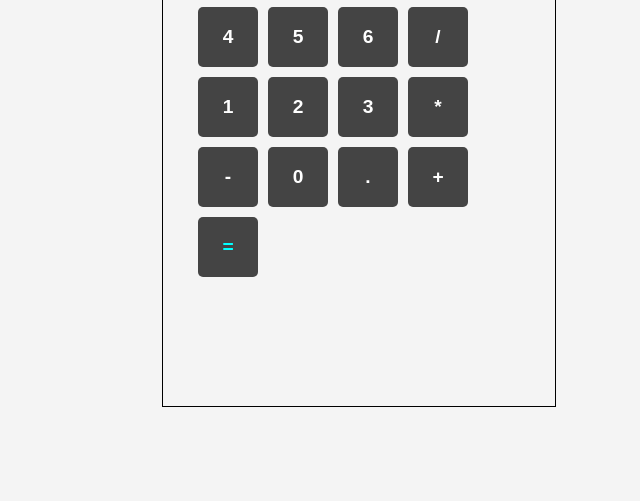
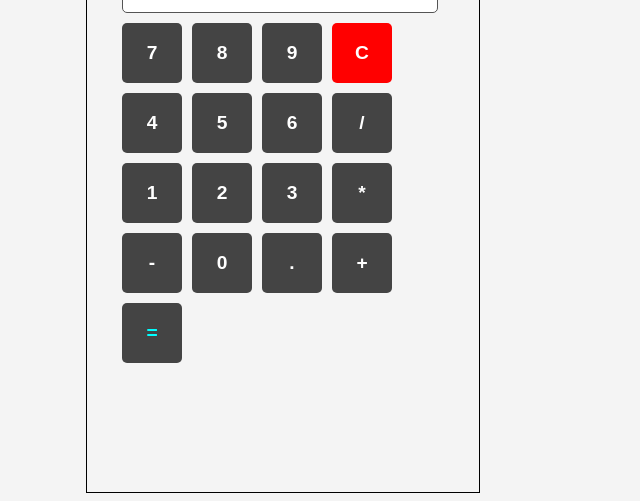
Before and after one commit to Vinaykumar88406/simple-calculator, a plain HTML site: page index.html in a window 1280 px wide. Shown: the part 379-880 px from the top of the page, without its empty margins (414-1054 px from the left). Before the commit the page ends 800 px from the top, so only its background shows below. Drawn offline with Linux system fonts and the light colour scheme.

Commit message:
Update style.css

```diff
--- a/style.css
+++ b/style.css
@@ -13,8 +13,8 @@ body{
     width: 49vh;
     background-color: #f4f4f4;
     border: 1px black solid;
-    margin-left: 45%;
-    margin-top: 5%;
+    margin-left: 500px;
+    margin-top: 150px;
 }
 .calculator{
     background: #222;
```
